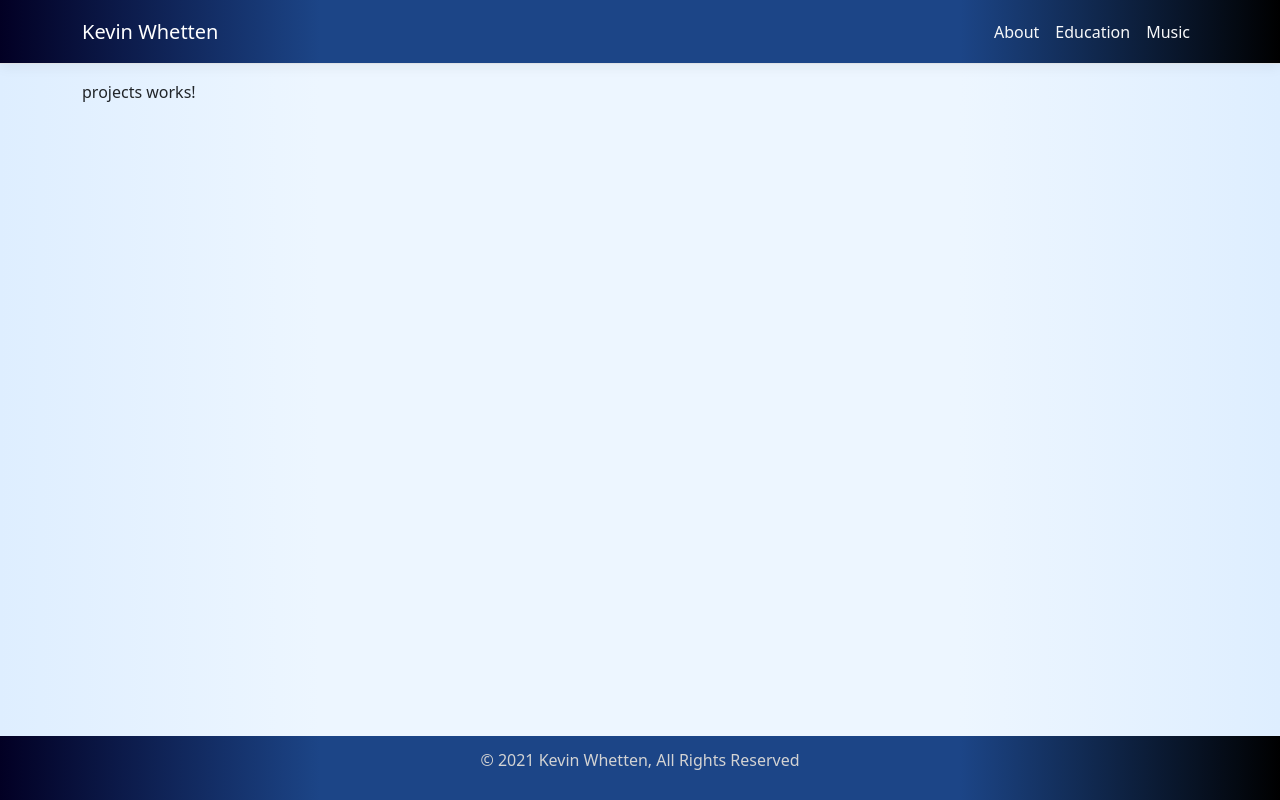
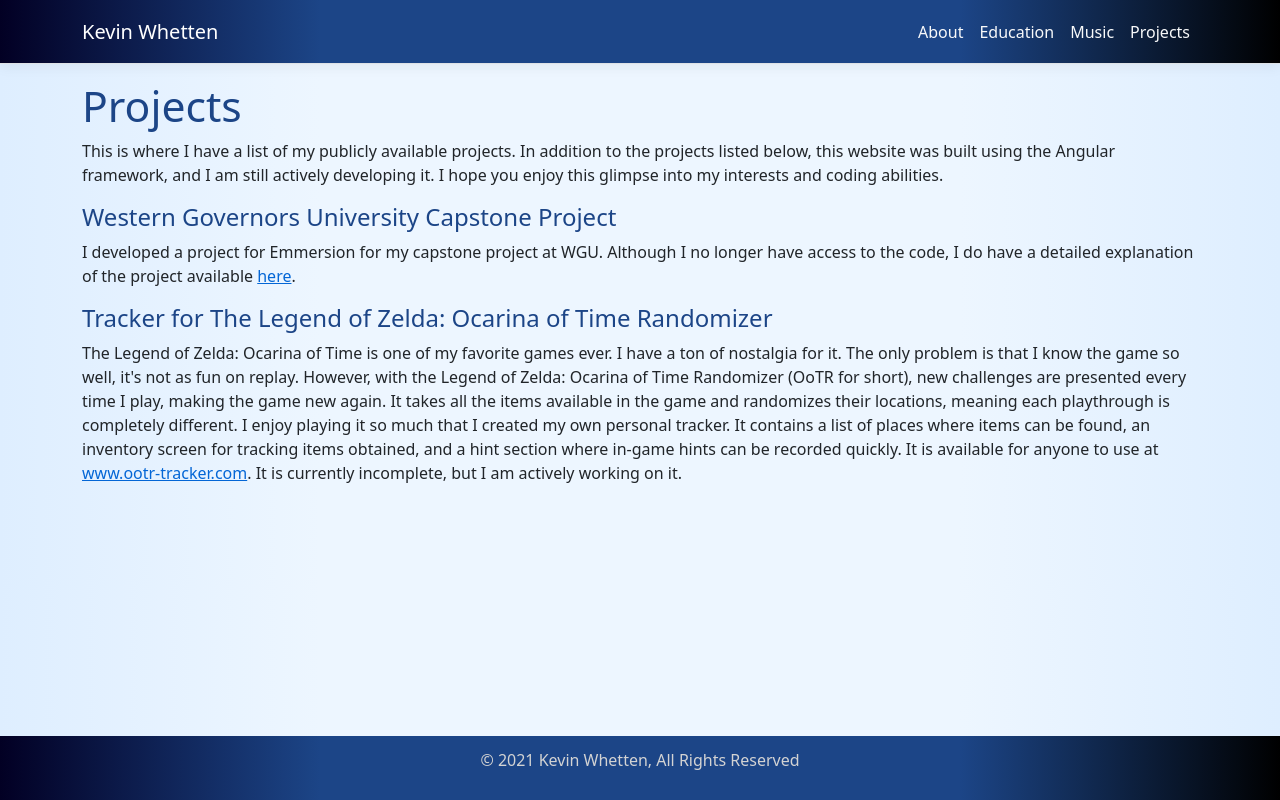
Before and after one commit to KevinWhetten/personal-website, an Angular app in the folder Personal-Website/ClientApp/: page /projects in a window 1280 px wide. Built offline with nearby package versions, Linux system fonts and the light colour scheme.

Commit message:
Add Projects page, minor text changes.

```diff
--- a/Personal-Website/ClientApp/src/app/education/education.component.html
+++ b/Personal-Website/ClientApp/src/app/education/education.component.html
@@ -57,9 +57,10 @@
         company policy, I no longer have access to the code, but you can see a detailed analysis <a
           href="https://docs.google.com/document/d/1xlzBbpCw2p5y_ARu8tqhJ0DyyUxVIbvybZbcWcNM1JE/edit?usp=sharing"
           target="_blank" rel="noopener noreferrer">here</a>. I created a website using C#, Angular, and SqlServer. It
-        calculates and displays a variety of Key Performance Indicators for the development team at Emmersion. Upon the
-        completion of the project, I finally graduated in January 2021 with a <strong>Bachelor of Science
-          degree </strong>in<strong> Computer Science</strong>.</p>
+        gathers data from the Microsoft Azure and Kanbanize APIs, and calculates and displays a variety of Key
+        Performance Indicators for the development team at Emmersion. Upon the completion of the project, I finally
+        graduated in January 2021 with a <strong>Bachelor of Science</strong> degree in <strong>Computer
+          Science</strong>.</p>
     </div>
     <div class="img-right">
       <img src='../../assets/images/education/WGU-Grad.jpg' alt="Me in WGU graduation attire." class="wgu"/>
--- a/Personal-Website/ClientApp/src/app/music/music.component.html
+++ b/Personal-Website/ClientApp/src/app/music/music.component.html
@@ -13,7 +13,7 @@
   <h2>Compositions</h2>
   <div class="skyward">
     <h3>Skyward</h3>
-    <h3>By: Brandon Sanderson</h3>
+    <h4>By: Brandon Sanderson</h4>
     <iframe width="100%" height="166" scrolling="no" frameborder="no" allow="autoplay"
             src="https://w.soundcloud.com/player/?url=https%3A//api.soundcloud.com/tracks/1165065217&color=%23ff5500&auto_play=false&hide_related=false&show_comments=true&show_user=true&show_reposts=false&show_teaser=true"></iframe>
     <div
--- a/Personal-Website/ClientApp/src/app/nav-menu/nav-menu.component.html
+++ b/Personal-Website/ClientApp/src/app/nav-menu/nav-menu.component.html
@@ -21,9 +21,9 @@
 <!--          <li class="nav-item">-->
 <!--            <a class="nav-link text-light" [routerLink]="['/miniatures']">Miniatures</a>-->
 <!--          </li>-->
-<!--          <li class="nav-item">-->
-<!--            <a class="nav-link text-light" [routerLink]="['/projects']">Projects</a>-->
-<!--          </li>-->
+          <li class="nav-item">
+            <a class="nav-link text-light" [routerLink]="['/projects']">Projects</a>
+          </li>
 <!--          <li class="nav-item">-->
 <!--            <a class="nav-link text-light" [routerLink]="['/contact']">Contact</a>-->
 <!--          </li>-->
--- a/Personal-Website/ClientApp/src/app/projects/projects.component.html
+++ b/Personal-Website/ClientApp/src/app/projects/projects.component.html
@@ -1 +1,30 @@
-<p>projects works!</p>
+<h1>Projects</h1>
+
+<p>This is where I have a list of my publicly available projects. In addition to the projects listed below, this website
+  was built using the Angular framework, and I am still actively developing it. I hope you enjoy this glimpse into my
+  interests and coding abilities.</p>
+
+<h2>Western Governors University Capstone Project</h2>
+<p>I developed a project for Emmersion for my capstone project at WGU. Although I no longer have access to the code, I
+  do have a detailed explanation of the project available
+  <a target="_blank"
+     href="https://docs.google.com/document/d/1uFOGsfsYP2AePC0KjHvpc79nuekG3ztP/edit?usp=sharing&ouid=116308925896048883792&rtpof=true&sd=true">here</a>.
+</p>
+
+<h2>Tracker for The Legend of Zelda: Ocarina of Time Randomizer</h2>
+<p>The Legend of Zelda: Ocarina of Time is one of my favorite games ever. I have a ton of nostalgia for it. The only
+  problem is that I know the game so well, it's not as fun on replay. However, with the Legend of Zelda: Ocarina of Time
+  Randomizer (OoTR for short), new challenges are presented every time I play, making the game new again. It takes all
+  the
+  items available in the game and randomizes their locations, meaning each playthrough is completely different. I enjoy
+  playing it so much that I created my own personal tracker. It contains a list of places where items can be found, an
+  inventory screen for tracking items obtained, and a hint section where in-game hints can be recorded quickly. It is
+  available for anyone to use at <a target="_blank" href="http://www.ootr-tracker.com">www.ootr-tracker.com</a>. It is
+  currently incomplete, but I am actively working on it.</p>
+
+<!--<h2>Traveller RPG Character Creator</h2>-->
+<!--<p>I am a big fan of TTRPGs, and Traveller is one that I have my eye on. I haven't had the opportunity to run a game-->
+<!--  yet, but character creation is so interesting and complex that I thought I would make my own character creator.-->
+<!--  Unfortunately, much of the data is under copywrite by Mongoose Publishing, so I am unable to share the full version.-->
+<!--  However, I can share a partial version, which is available at <a href="https://www.traveller-character.com">-->
+<!--    www.traveller-character.com</a></p>-->
```
